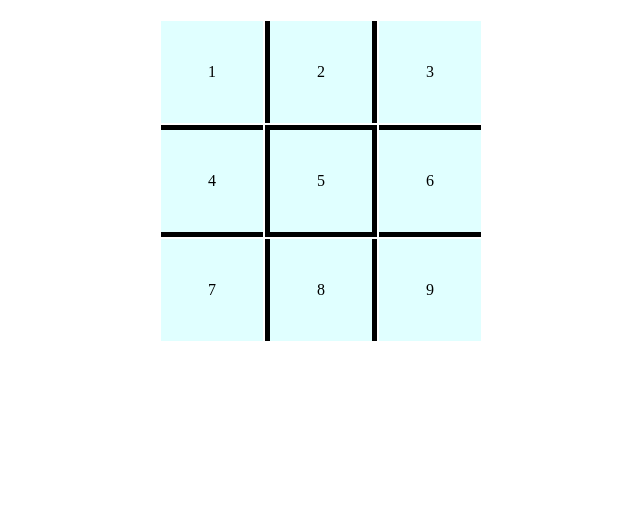
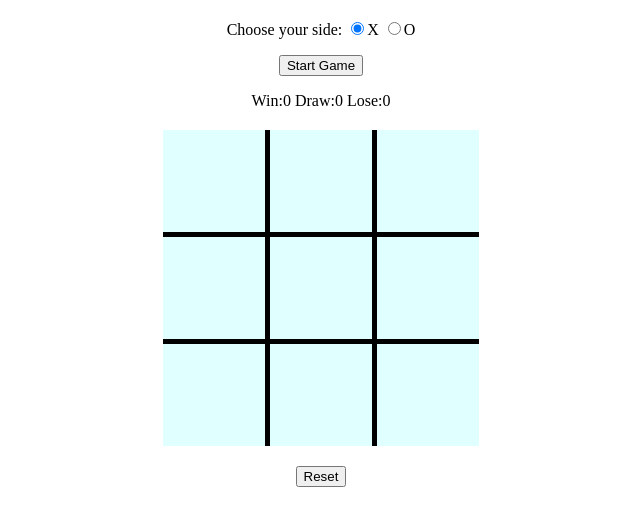
Before and after one commit to prorovsky/fcc-Tic-Tac-Toe, a plain HTML site: page index.html in a window 1280 px wide. Shown: the part 61-586 px from the top of the page, without its empty margins (319-959 px from the left). Drawn offline with Linux system fonts and the light colour scheme.

Commit message:
rework app

```diff
--- a/app.js
+++ b/app.js
@@ -1,7 +1,63 @@
-table = document.querySelector("table");
+"use strict";
 
-table.addEventListener("click", e => {
-    if(e.target.tagName == "TD"){
-        console.log(e);
+const table = document.querySelector("table"),
+    cells = document.querySelectorAll("td"),
+    playerControls = document.querySelector(".player-select"),
+    sideX = document.getElementById("X"),
+    sideO = document.getElementById("O"),
+    resetButton = document.getElementById("reset"),
+    startButton = document.getElementById("start"),
+    board = Array.from(Array(9).keys()),
+    winningPosition = [
+        [0, 1, 2],
+        [3, 4, 5],
+        [6, 7, 8],
+        [0, 3, 6],
+        [1, 4, 7],
+        [2, 5, 8],
+        [0, 4, 8],
+        [6, 4, 2]
+    ];
+
+let isGameStart = false;
+
+startButton.addEventListener("click", startGame);
+resetButton.addEventListener("click", resetState);
+
+function startGame() {
+    isGameStart = true;
+    checkGameStart(isGameStart);
+    prepareTable();
+}
+
+function prepareTable() {
+    table.addEventListener("click", giveTdValue);
+}
+
+function giveTdValue(e) {
+    if(e.target.tagName === "TD") {
+        setValueToCell(e.target, checkPlayerSide());
     }
-});
+}
+
+function checkPlayerSide() {
+    return sideX.checked ? "X" : "O";
+}
+
+function setValueToCell(cell, playerSide) {
+    cell.innerText = playerSide;
+}
+
+function checkGameStart(gameState) {
+    gameState ? playerControls.style.display = "none" : playerControls.style.display = "block";
+}
+
+function resetState() {
+    isGameStart = false;
+    table.removeEventListener("click", giveTdValue);
+    checkGameStart();
+    cells.forEach(cell => cell.innerText = "");
+}
+
+// messages for start and and battle like lets fight, decent opponent, I will crush you
+// better luck next time, I love you, send nudes
--- a/index.html
+++ b/index.html
@@ -10,30 +10,40 @@
 <body>
     <h1>Tic Tac Toe Game</h1>
     <main class="game">
+        <div class="player-select">
+            <p>
+                Choose your side:
+                <input type="radio" name="group1" value="X" id="X" checked>X</input>
+                <input type="radio" name="group1" value="O" id="O">O</input>
+            </p>
+            <button id="start">Start Game</button>
+        </div>
+        <div class="statictics">
+            <p>Win:<span id="win">0</span> Draw:<span id="draw">0</span> Lose:<span id="lose">0</span></p>
+        </div>
         <table>
-            <!--<thead>
-                <th>Draw</th>
-                <th>Lose</th>
-                <th>Games</th>
-            </thead>-->
             <tbody>
                 <tr>
-                    <td id="1">1</td>
-                    <td class="vertical" id="2">2</td>
-                    <td id="3">3</td>
+                    <td id="1"></td>
+                    <td class="vertical" id="2"></td>
+                    <td id="3"></td>
                 </tr>
                 <tr>
-                    <td class="horizontal">4</td>
-                    <td class="vertical horizontal">5</td>
-                    <td class="horizontal">6</td>
+                    <td class="horizontal" id="4"></td>
+                    <td class="vertical horizontal" id="5"></td>
+                    <td class="horizontal" id="6"></td>
                 </tr>
                 <tr>
-                    <td>7</td>
-                    <td class="vertical">8</td>
-                    <td>9</td>
+                    <td id="7"></td>
+                    <td class="vertical" id="8"></td>
+                    <td id="9"></td>
                 </tr>
             </tbody>
         </table>
+        <button id="reset">Reset</button>
+        <div class="finish">
+
+        </div>
     </main>
 
     <script src="app.js"></script>
--- a/main.css
+++ b/main.css
@@ -3,13 +3,15 @@ body {
 }
 
 table {
-    margin: auto;
+    margin: 20px auto;
+    border-collapse: collapse;
 }
 
 td {
     width: 100px;
     height: 100px;
     background-color: lightcyan;
+    cursor: pointer;
 }
 
 .horizontal {
```
